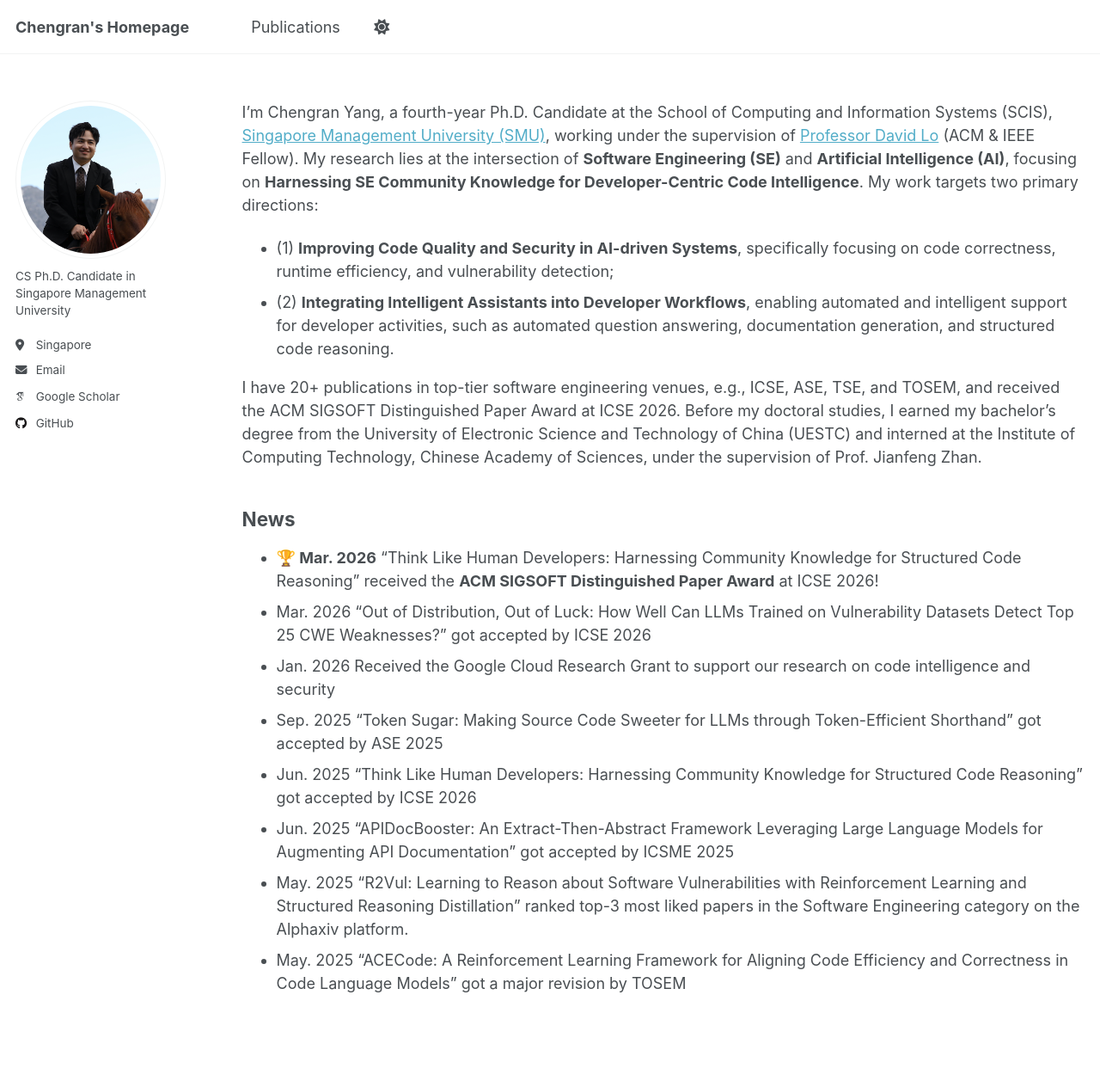
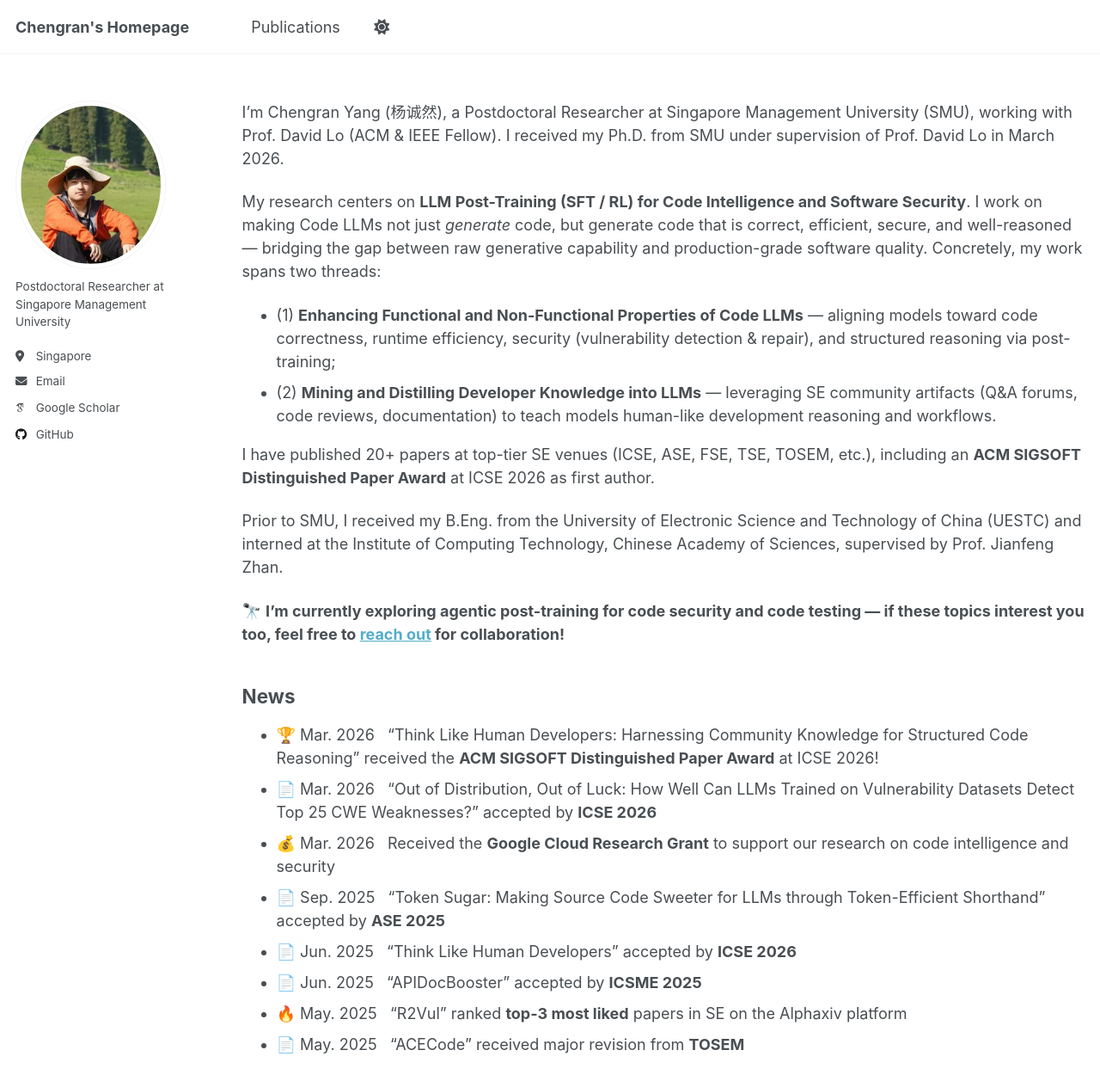
Before and after one commit to chengran-yang/chengran-yang.github.io, a Jekyll site: the page built from _pages/about.md, in a window 1280 px wide and 1400 px high. Shown: the top 1264 px of the window at 86% size. Built offline with Jekyll 4.4.1, drawn with Linux system fonts in a browser that asks for light colours; some web fonts are replaced.

Commit message:
update profile

```diff
--- a/_config.yml
+++ b/_config.yml
@@ -22,10 +22,10 @@ repository               : "chengran-yang/chengran-yang.github.io"
 #               Additional customization can be done by editing /_includes/author-profile.html
 author:
   # Biographic information
-  avatar           : "profile.png"
+  avatar           : "selfish.jpg"
   name             : ""
   pronouns         : # example: "she/her"
-  bio              : "CS Ph.D. Candidate in Singapore Management University"
+  bio              : "Postdoctoral Researcher at Singapore Management University"
   location         : "Singapore"
   email            : "cryang@smu.edu.sg"
 
--- a/_pages/about.md
+++ b/_pages/about.md
@@ -6,20 +6,27 @@ redirect_from:
   - /about/
   - /about.html
 ---
-I'm Chengran Yang, a fourth-year Ph.D. Candidate at the School of Computing and Information Systems (SCIS), [Singapore Management University (SMU)](https://www.smu.edu.sg), working under the supervision of [Professor David Lo](http://www.mysmu.edu/faculty/davidlo/) (ACM & IEEE Fellow). My research lies at the intersection of **Software Engineering (SE)** and **Artificial Intelligence (AI)**, focusing on **Harnessing SE Community Knowledge for Developer-Centric Code Intelligence**. My work targets two primary directions:
+I'm Chengran Yang (杨诚然), a Postdoctoral Researcher at Singapore Management University (SMU), working with Prof. David Lo (ACM & IEEE Fellow). I received my Ph.D. from SMU under supervision of Prof. David Lo in March 2026.
 
-* (1) **Improving Code Quality and Security in AI-driven Systems**, specifically focusing on code correctness, runtime efficiency, and vulnerability detection;
-* (2) **Integrating Intelligent Assistants into Developer Workflows**, enabling automated and intelligent support for developer activities, such as automated question answering, documentation generation, and structured code reasoning.
+My research centers on **LLM Post-Training (SFT / RL) for Code Intelligence and Software Security**. I work on making Code LLMs not just *generate* code, but generate code that is correct, efficient, secure, and well-reasoned — bridging the gap between raw generative capability and production-grade software quality. Concretely, my work spans two threads:
 
-I have 20+ publications in top-tier software engineering venues, e.g., ICSE, ASE, TSE, and TOSEM, and received the ACM SIGSOFT Distinguished Paper Award at ICSE 2026. Before my doctoral studies, I earned my bachelor's degree from the University of Electronic Science and Technology of China (UESTC) and interned at the Institute of Computing Technology, Chinese Academy of Sciences, under the supervision of Prof. Jianfeng Zhan.
+* (1) **Enhancing Functional and Non-Functional Properties of Code LLMs** — aligning models toward code correctness, runtime efficiency, security (vulnerability detection & repair), and structured reasoning via post-training;
+* (2) **Mining and Distilling Developer Knowledge into LLMs** — leveraging SE community artifacts (Q&A forums, code reviews, documentation) to teach models human-like development reasoning and workflows.
+
+I have published 20+ papers at top-tier SE venues (ICSE, ASE, FSE, TSE, TOSEM, etc.), including an **ACM SIGSOFT Distinguished Paper Award** at ICSE 2026 as first author.
+
+Prior to SMU, I received my B.Eng. from the University of Electronic Science and Technology of China (UESTC) and interned at the Institute of Computing Technology, Chinese Academy of Sciences, supervised by Prof. Jianfeng Zhan.
+
+🔭 **I'm currently exploring agentic post-training for code security and code testing — if these topics interest you too, feel free to [reach out](mailto:cryang@smu.edu.sg) for collaboration!**
+
 
 ## News
 
-* **🏆 Mar. 2026** "Think Like Human Developers: Harnessing Community Knowledge for Structured Code Reasoning" received the **ACM SIGSOFT Distinguished Paper Award** at ICSE 2026!
-* Mar. 2026 "Out of Distribution, Out of Luck: How Well Can LLMs Trained on Vulnerability Datasets Detect Top 25 CWE Weaknesses?" got accepted by ICSE 2026
-* Jan. 2026 Received the Google Cloud Research Grant to support our research on code intelligence and security
-* Sep. 2025 "Token Sugar: Making Source Code Sweeter for LLMs through Token-Efficient Shorthand" got accepted by ASE 2025
-* Jun. 2025 "Think Like Human Developers: Harnessing Community Knowledge for Structured Code Reasoning" got accepted by ICSE 2026
-* Jun. 2025 "APIDocBooster: An Extract-Then-Abstract Framework Leveraging Large Language Models for Augmenting API Documentation" got accepted by ICSME 2025
-* May. 2025 "R2Vul: Learning to Reason about Software Vulnerabilities with Reinforcement Learning and Structured Reasoning Distillation" ranked top-3 most liked papers in the Software Engineering category on the Alphaxiv platform.
-* May. 2025 "ACECode: A Reinforcement Learning Framework for Aligning Code Efficiency and Correctness in Code Language Models" got a major revision by TOSEM
+* 🏆 Mar. 2026 &nbsp; "Think Like Human Developers: Harnessing Community Knowledge for Structured Code Reasoning" received the **ACM SIGSOFT Distinguished Paper Award** at ICSE 2026!
+* 📄 Mar. 2026 &nbsp; "Out of Distribution, Out of Luck: How Well Can LLMs Trained on Vulnerability Datasets Detect Top 25 CWE Weaknesses?" accepted by **ICSE 2026**
+* 💰 Mar. 2026 &nbsp; Received the **Google Cloud Research Grant** to support our research on code intelligence and security
+* 📄 Sep. 2025 &nbsp; "Token Sugar: Making Source Code Sweeter for LLMs through Token-Efficient Shorthand" accepted by **ASE 2025**
+* 📄 Jun. 2025 &nbsp; "Think Like Human Developers" accepted by **ICSE 2026**
+* 📄 Jun. 2025 &nbsp; "APIDocBooster" accepted by **ICSME 2025**
+* 🔥 May. 2025 &nbsp; "R2Vul" ranked **top-3 most liked** papers in SE on the Alphaxiv platform
+* 📄 May. 2025 &nbsp; "ACECode" received major revision from **TOSEM**
```
Also changed, not shown: images/selfish.jpg (added), 2 other files.
